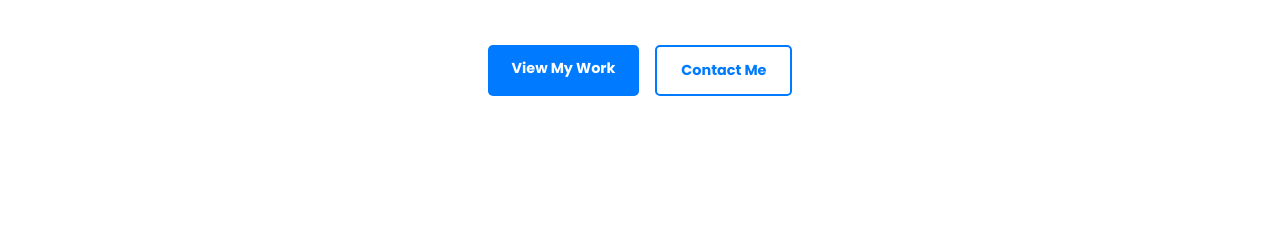
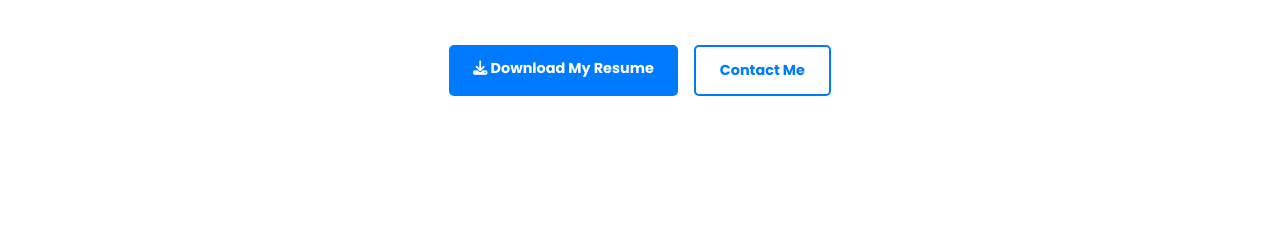
Before and after one commit to MrPrince419/Prince-Uwagboe, a plain HTML site: page index.html in a window 1280 px wide. Shown: the part 557-800 px from the top of the page. Drawn offline with Linux system fonts and the light colour scheme.

Commit message:
`Added download link for resume in header buttons`

```diff
--- a/index.html
+++ b/index.html
@@ -73,7 +73,9 @@
       </h1>
       <p class="sub-heading">Front-End Developer Crafting Innovative Web Solutions</p>
       <div class="header-buttons">
-        <a href="#projects" class="primary-button" aria-label="View Prince Uwagboe's projects">View My Work</a>
+        <a href="PRINCE UWAGBOE RESUME1.pdf" class="primary-button" download aria-label="Download Prince Uwagboe's resume">
+		  <i class="fas fa-download"></i> Download My Resume
+		</a>
         <a href="#contact" class="secondary-button" aria-label="Contact Prince Uwagboe">Contact Me</a>
       </div>
     </div>
```
